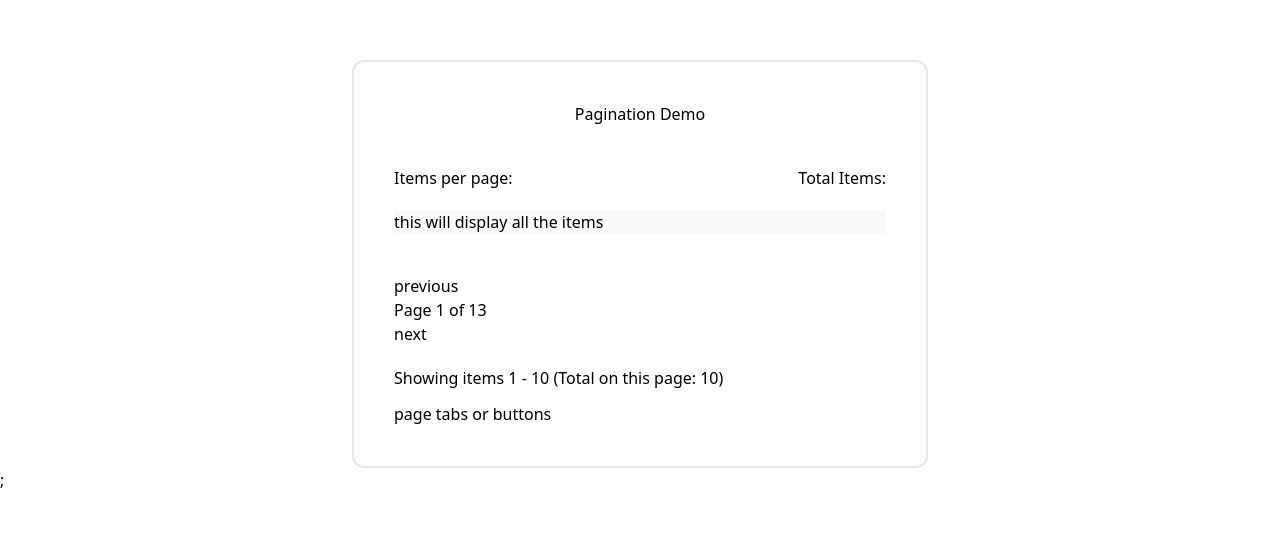
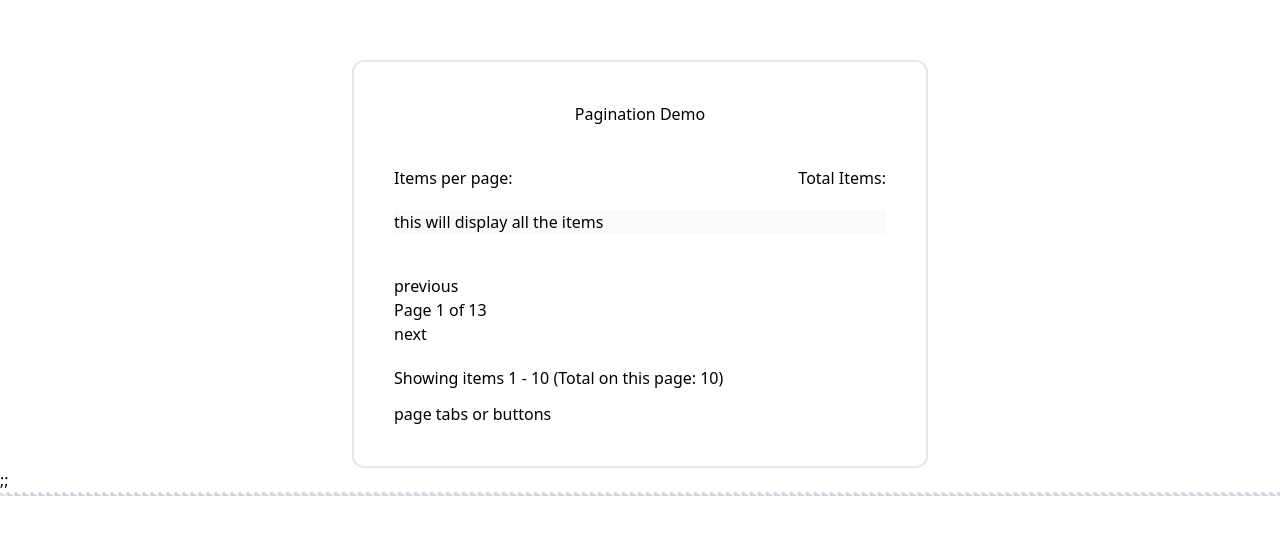
Before and after one commit to rhundal/custom-implementation-hooks, a React (Vite) app in the folder custom-hooks-impl/: page / in a window 1280 px wide. Shown: the top 534 px of the page. Built offline with nearby package versions, Linux system fonts and the light colour scheme.

Commit message:
added a separator - horizontal dotted line to separate Pagination component from Search component

```diff
--- a/custom-hooks-impl/src/App.tsx
+++ b/custom-hooks-impl/src/App.tsx
@@ -5,7 +5,12 @@ import "./App.css";
 import PaginationDemo from "./example-components/PaginationDemo";
 
 function App() {
-  return <PaginationDemo />;
+  return (
+    <>
+      <PaginationDemo />;
+      <hr className="border-t-4 border-dotted border-gray-300 rounded-xl shadow-xl w-[1300px] mx-auto" />
+    </>
+  );
 }
 
 export default App;
```
